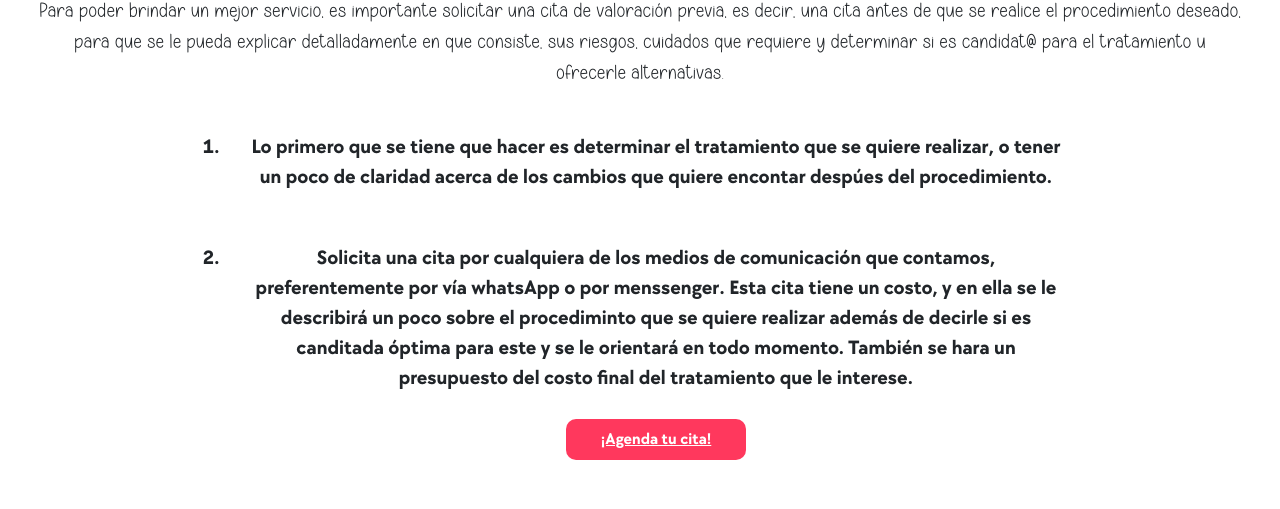
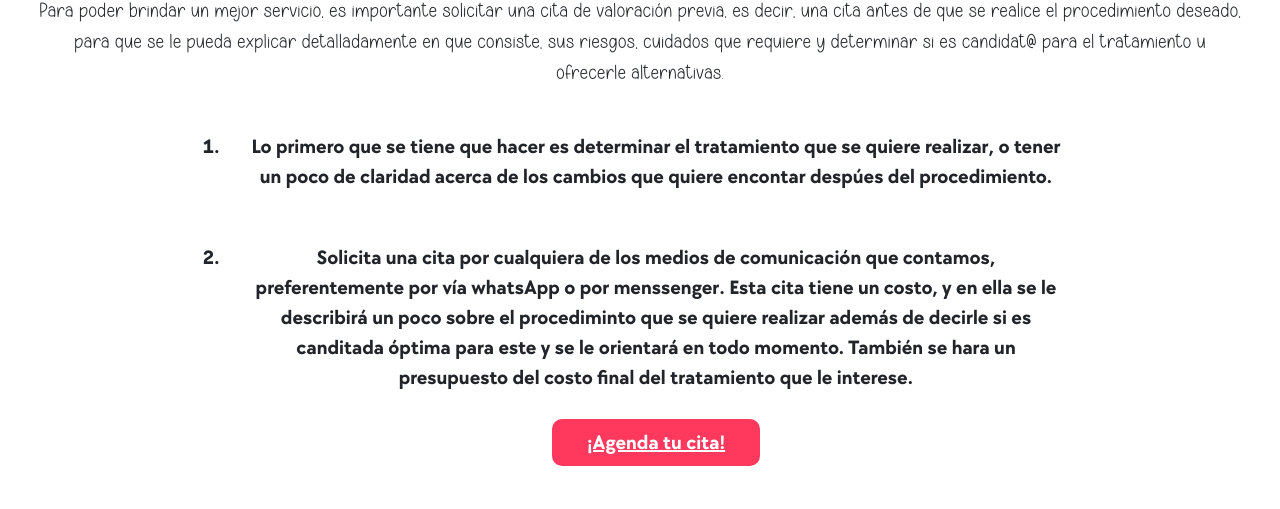
Before and after one commit to Itzelrivas/PF_Cano_B, a website: page pages/citas.html in a window 1280 px wide. Shown: the part 265-774 px from the top of the page. Drawn offline with nearby package versions, Linux system fonts and the light colour scheme; a web font is replaced by a local one.

Commit message:
ya acabamos todas las páginas

```diff
--- a/pages/citas.html
+++ b/pages/citas.html
@@ -40,7 +40,7 @@
 
     <div class="citas">
         <div class="citas__pasos">
-            <ul>
+            <ul class="citas__pasos--lista">
                 <li>Lo primero que se tiene que hacer es determinar el tratamiento que se quiere realizar, o tener un poco de claridad acerca de los cambios que quiere encontar despúes del procedimiento.</li>
                 <li>Solicita una cita por cualquiera de los medios de comunicación que contamos, preferentemente por vía whatsApp o por menssenger. Esta cita tiene un costo, y en ella se le describirá un poco sobre el procediminto que se quiere realizar además de decirle si es canditada óptima para este y se le orientará en todo momento. También se hara un presupuesto del costo final del tratamiento que le interese.</li>
                 <div class="citas__pasos--boton"><a href="https://wa.link/842rv3" class="citas__pasos--boton">¡Agenda tu cita!</a></div>
--- a/scss/_citas.scss
+++ b/scss/_citas.scss
@@ -19,6 +19,7 @@
                 font-family: 'chocolate';
                 color: white;
                 border-radius: 10px;
+                font-size: 125%;
             }
         }
     }
--- a/scss/_menu.scss
+++ b/scss/_menu.scss
@@ -7,6 +7,7 @@ $dorado: rgb(183, 157, 10);
         li{
             display: flex; flex-wrap: wrap; align-items: center; padding: .5%;
             a{text-decoration: none; color: white; font-size: 90%; font-family: 'chocolatel';}
+
         }
     }
 }
```
Also changed, not shown: css/style.css, 1 other file.
